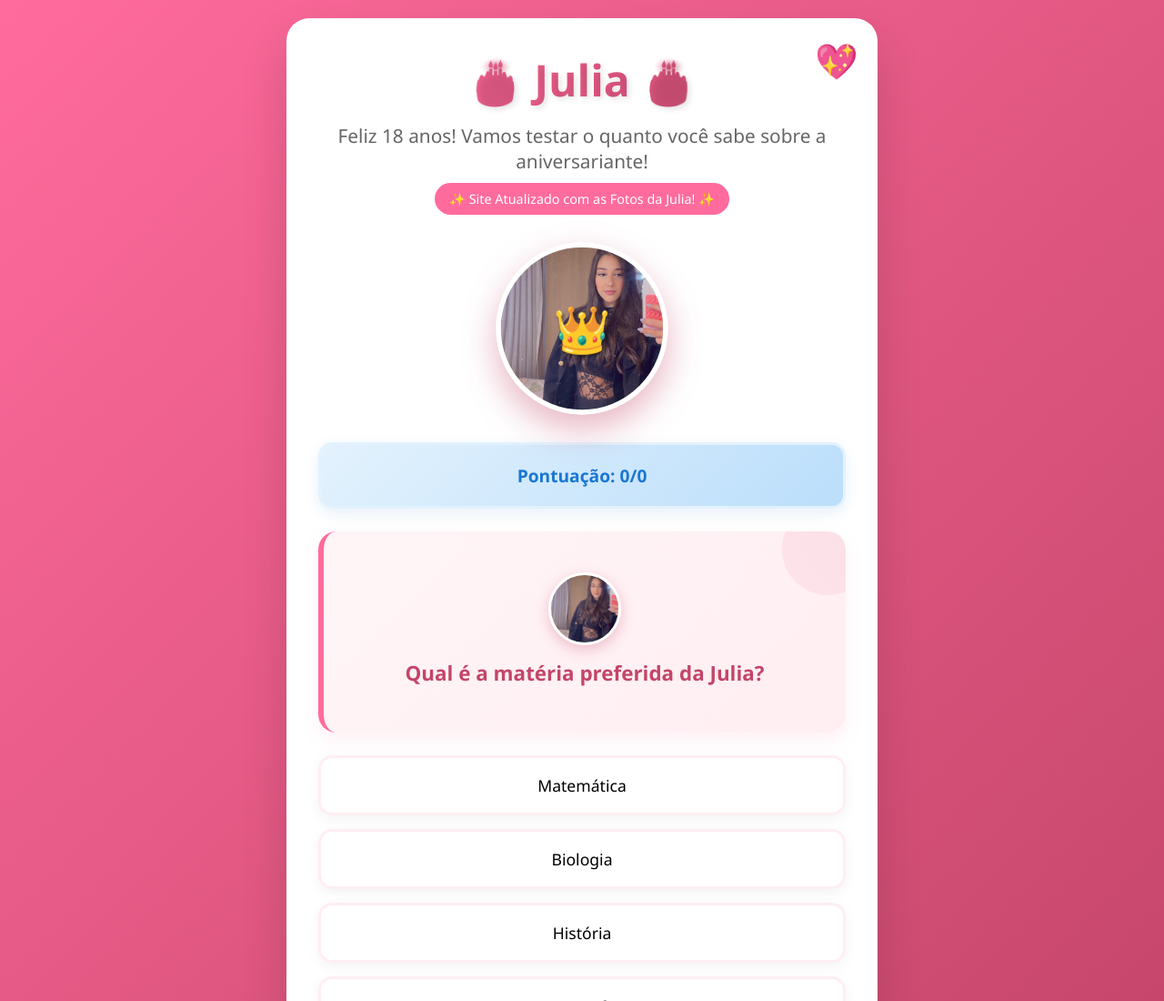
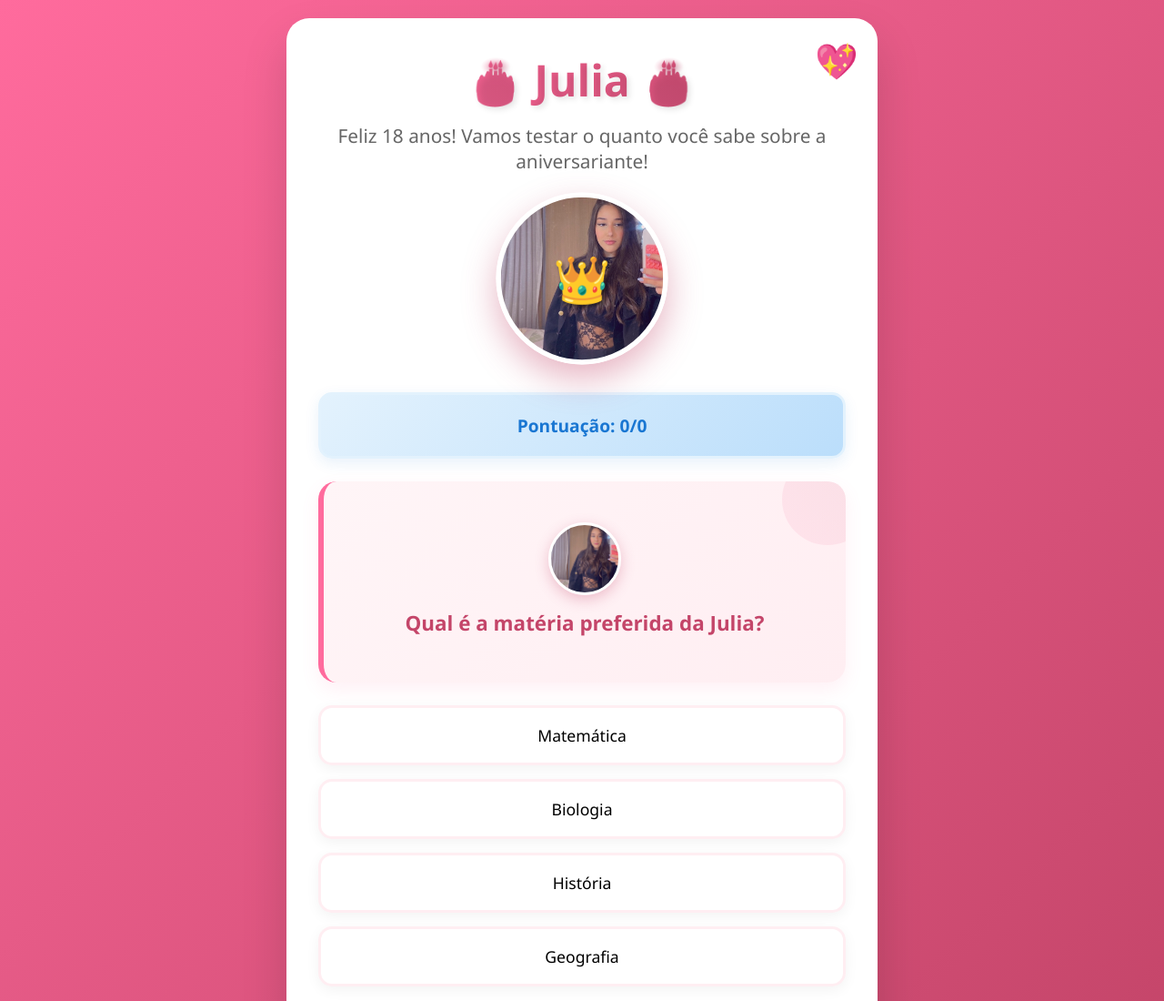
Before and after one commit to ArielFontes98/jogo-aniversario, a plain HTML site: page index.html in a window 1280 px wide. Shown: the top 1100 px of the page at 91% size. Drawn offline with Linux system fonts and the light colour scheme.

Commit message:
Remove indicadores temporários - Site limpo e funcionando perfeitamente

```diff
--- a/index.html
+++ b/index.html
@@ -3,12 +3,7 @@
 <head>
     <meta charset="UTF-8">
     <meta name="viewport" content="width=device-width, initial-scale=1.0">
-    <title>🎂 Feliz Aniversário Julia! 🎂 - Site Atualizado!</title>
-    <!--
-    ============================================
-    ATUALIZAÇÃO: Imagens da Julia adicionadas!
-    ============================================
-    -->
+    <title>🎂 Feliz Aniversário Julia! 🎂</title>
     <style>
         * {
             margin: 0;
@@ -423,7 +418,6 @@
             <div class="julia-hearts">💖</div>
             <h1>🎂 Julia 🎂</h1>
             <p>Feliz 18 anos! Vamos testar o quanto você sabe sobre a aniversariante!</p>
-            <div style="background: #ff6b9d; color: white; padding: 8px 16px; border-radius: 20px; font-size: 0.9em; margin: 10px 0; display: inline-block;">✨ Site Atualizado com as Fotos da Julia! ✨</div>
             <div class="julia-main-photo" id="mainPhoto"></div>
         </div>
 
```
